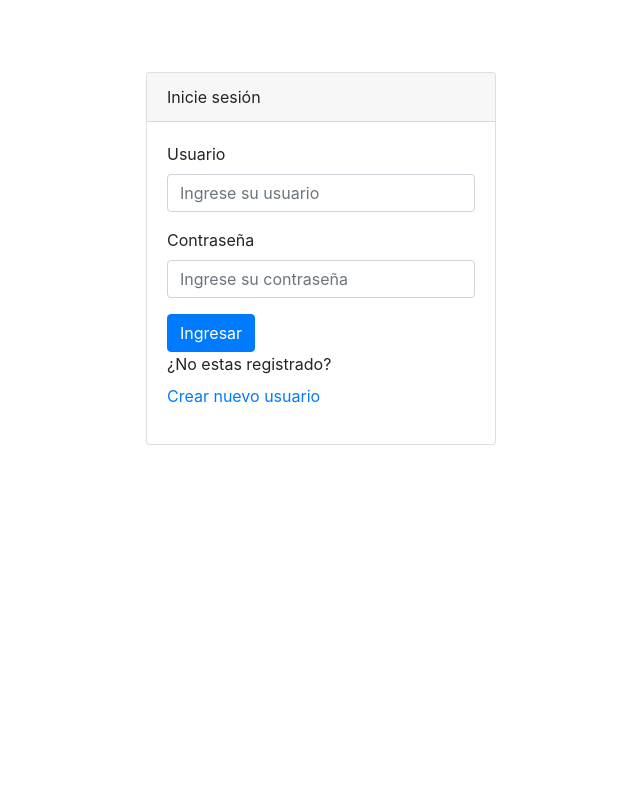
After one commit to Lauty821/TP2, a PHP site: page /inicioSesion.php in a window 1280 px wide. The commit adds this page. Shown: the whole page, without its empty margins (319-959 px from the left). Run offline with PHP 8.4, Linux system fonts and the light colour scheme.

Commit message:
Commit N°6

```diff
--- /dev/null
+++ b/administrador/secciones/Mangas y Cómics.php
@@ -0,0 +1 @@
+Mangas y cómics
--- a/administrador/template/cabecera.php
+++ b/administrador/template/cabecera.php
@@ -13,7 +13,7 @@
             <a class="nav-item nav-link active" href="#">Administrador de la página<span class="sr-only">(current)</span></a>
             <a class="nav-item nav-link" href="./inicio.php">inicio</a>
             <a class="nav-item nav-link" href="./secciones/Mangas y Cómics.php">Mangas y Cómics</a>
-            <a class="nav-item nav-link" href="#">Cerrar</a>
+            <a class="nav-item nav-link" href="./secciones/Cerrar.php">Cerrar</a>
             <a class="nav-item nav-link" href="../index.php">Ver pagina</a>
         </div>
     </nav>
--- /dev/null
+++ b/inicioSesion.php
@@ -0,0 +1,47 @@
+<html lang="en">
+  <head>
+    <title>Login de usuario</title>
+    <meta charset="utf-8">
+    <meta name="viewport" content="width=device-width, initial-scale=1, shrink-to-fit=no">
+    <link rel="stylesheet" href="https://stackpath.bootstrapcdn.com/bootstrap/4.3.1/css/bootstrap.min.css" integrity="sha384-ggOyR0iXCbMQv3Xipma34MD+dH/1fQ784/j6cY/iJTQUOhcWr7x9JvoRxT2MZw1T" crossorigin="anonymous">
+  </head>
+  <body>
+    <div class="container">
+      <div class="row">
+
+        <div class="col-md-4">
+
+        </div>
+
+          <div class="col-md-4">
+            </br></br></br>
+
+            <div class="card">
+              <div class="card-header">
+                Inicie sesión
+          </div>
+
+            <div class="card-body">
+              <form action="login.php" method="post">
+                <div class = "form-group">
+                  <label for="exampleInputUsername1">Usuario</label>
+                  <input name="usuario" class="form-control" placeholder="Ingrese su usuario">
+                  </div>
+                  <div class="form-group">
+                  <label for="exampleInputPassword1">Contraseña</label>
+                  <input name="clave" class="form-control" placeholder="Ingrese su contraseña">
+                  </div>
+                  <button type="submit" class="btn btn-primary">Ingresar</button></br>
+                  <label for="exampleInputPassword1">¿No estas registrado?</label></br>
+                  <p><a href="create.php">Crear nuevo usuario</a></p>
+                </div>
+              </form>
+            </div>
+          </div>
+
+        </div>
+      </div>
+    </div>
+
+  </body>
+</html>
```
Also changed, not shown: login.php (added, +15 -0 lines), administrador/secciones/Cerrar.php (added), claseUsuario/usuario.php (added), create.php (added).
